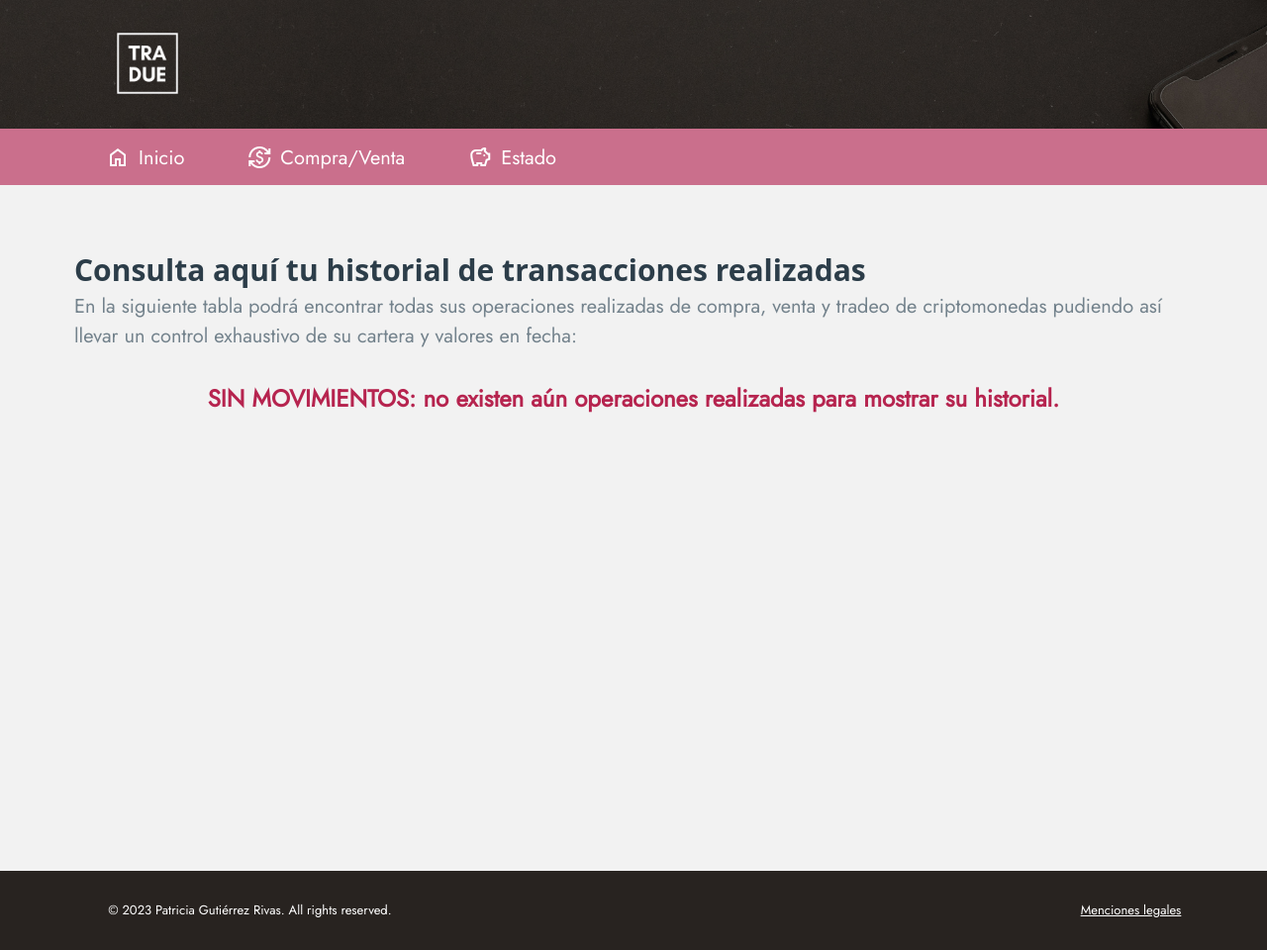
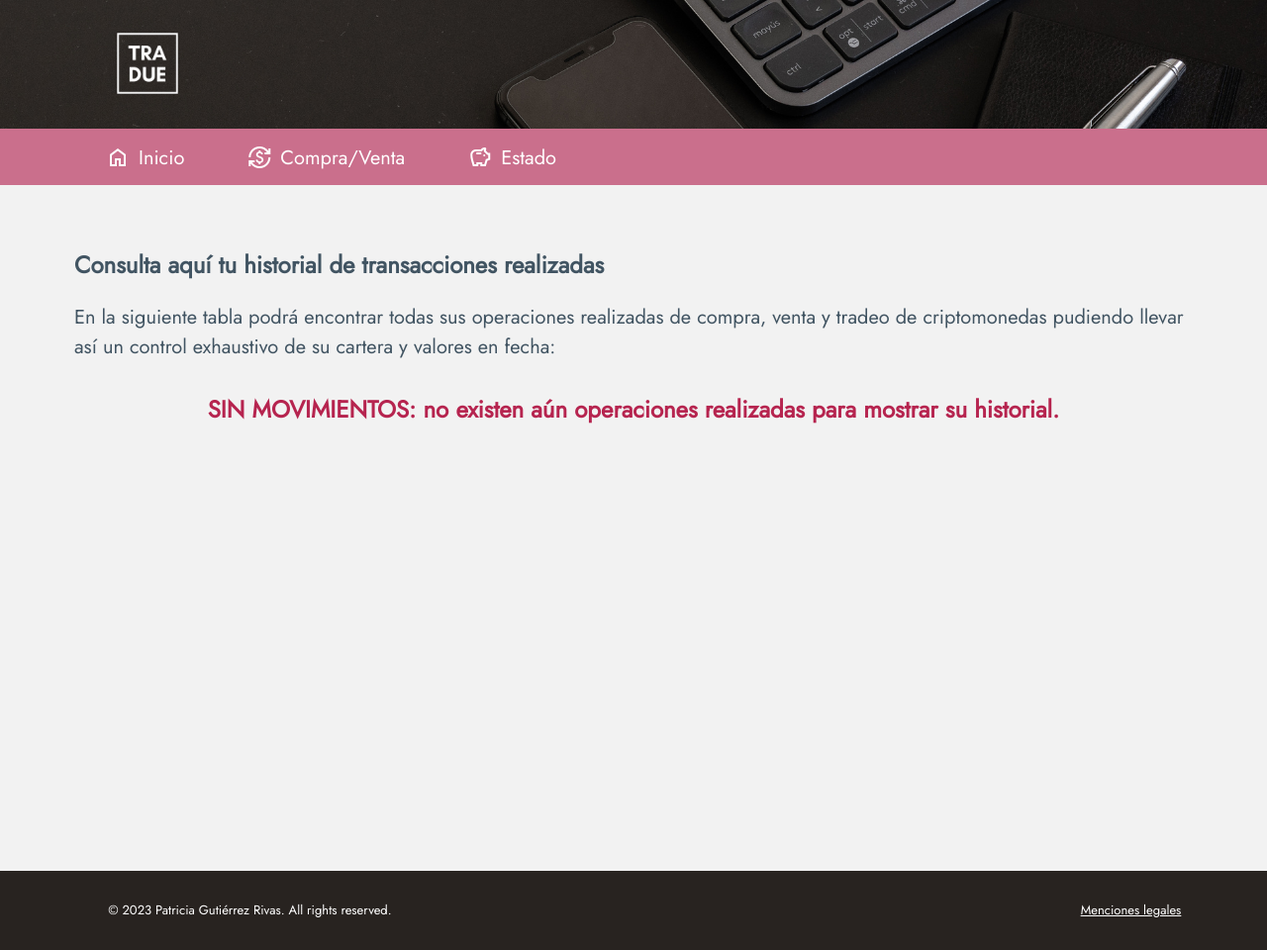
Before and after one commit to patriciagr89/classic_project, a Flask app: template app_cripto/templates/index.html in a window 1280 px wide. Shown: the whole page at 99% size. Run offline with Flask 2, Linux system fonts and the light colour scheme; the template is opened without the code that fills it, so the values that code supplies are empty; some libraries are stand-ins or nearby versions.

Commit message:
fix styles justify and background header

```diff
--- a/app_cripto/routes.py
+++ b/app_cripto/routes.py
@@ -13,7 +13,7 @@ def index():
 
 @app.route("/disclosures")
 def disclosures():
-    return render_template("disclosures.html", title = "Menciones legales para clientes de Tradeu")
+    return render_template("disclosures.html", title = "Menciones legales para clientes de Tradue")
 
 @app.route("/purchase", methods = ["POST","GET"])
 def purchase():
--- a/app_cripto/static/styles.css
+++ b/app_cripto/static/styles.css
@@ -14,14 +14,23 @@ header {
     height: 130px;
     text-align: left;
     font-size: 28px;
-    background: url("/static/media/banner1.png") center no-repeat !important;
+    background: url("/static/media/banner1.png") right no-repeat !important;
 }
 
-footer{
+footer {
     font-family: Arial, Helvetica, sans-serif;
     font-size: 13px;
     height: 80px;
     padding-top: 30px;
+}
+
+.h {
+    font-family: Jost !important;
+    font-weight: bold;
+    font-size: 24px;
+    margin-bottom: 20px;
+    text-align: justify;
+
 }
 
 .logo {
@@ -203,5 +212,5 @@ thead th {
 }
 
 .disclosures:hover {
-    color: #5A9CE7;
+    color: #8AB4F8;
 }
--- a/app_cripto/templates/disclosures.html
+++ b/app_cripto/templates/disclosures.html
@@ -3,7 +3,7 @@
 {% block section %}
 
 <section id="boe">
-    <h6>Es importante leer y comprender los riesgos de invertir en criptoactivos, que se explican en detalle a continuación: </h6>
+    <div class="h">Es importante leer y comprender los riesgos de invertir en criptoactivos, que se explican en detalle a continuación: </div>
 
     <h7>Producto de inversión de alto riesgo</h7>
     <p></p>
--- a/app_cripto/templates/index.html
+++ b/app_cripto/templates/index.html
@@ -6,10 +6,8 @@
     <p class="message">{{ message }}</p>
 {% endfor %}
 
-<hgroup>
-    <h3>Consulta aquí tu historial de transacciones realizadas</h3>
-    <h6>En la siguiente tabla podrá encontrar todas sus operaciones realizadas de compra, venta y tradeo de criptomonedas pudiendo así llevar un control exhaustivo de su cartera y valores en fecha: </h6>
-</hgroup>
+<div class="h">Consulta aquí tu historial de transacciones realizadas</div>
+<p>En la siguiente tabla podrá encontrar todas sus operaciones realizadas de compra, venta y tradeo de criptomonedas pudiendo llevar así un control exhaustivo de su cartera y valores en fecha: </p>
 
 {% if movements is none or movements|length < 1 %}
     <p class="message">SIN MOVIMIENTOS: no existen aún operaciones realizadas para mostrar su historial.</p>
```
